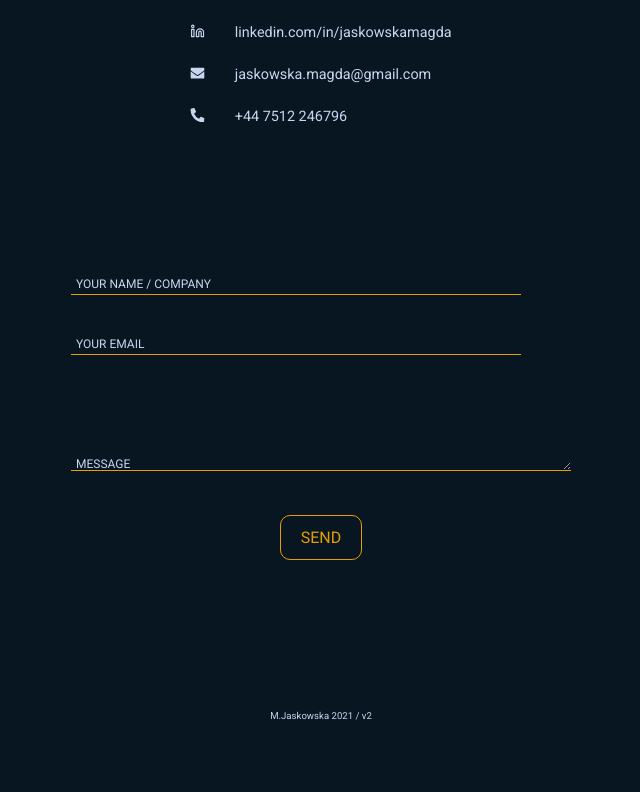
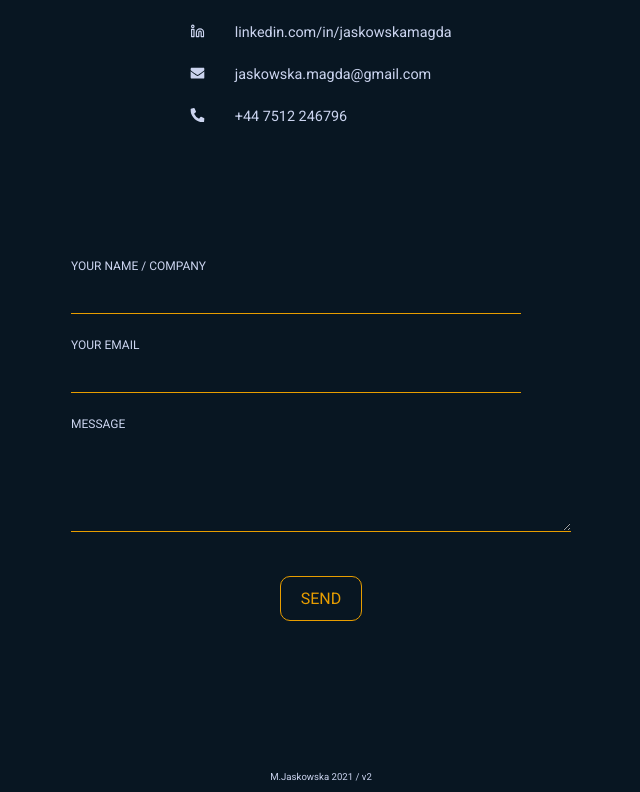
Before and after one commit to mjaskowska/portfolio, a React (Create React App) app: page / in a window 1280 px wide. Shown: the part 2352-3144 px from the top of the page, without its empty margins (319-959 px from the left). Before the commit the page ends 3083 px from the top, so only its background shows below. Built offline with nearby package versions, Linux system fonts and the light colour scheme.

Commit message:
validation setup

```diff
--- a/package.json
+++ b/package.json
@@ -6,6 +6,7 @@
     "@testing-library/jest-dom": "^5.11.10",
     "@testing-library/react": "^11.2.6",
     "@testing-library/user-event": "^12.8.3",
+    "emailjs-com": "^2.6.4",
     "formik": "^2.2.6",
     "node-sass": "^5.0.0",
     "react": "^17.0.2",
--- a/src/components/contact/Contact.jsx
+++ b/src/components/contact/Contact.jsx
@@ -8,6 +8,8 @@ import { FaEnvelope } from "react-icons/fa";
 import { FaPhoneAlt } from "react-icons/fa";
 
 const Contact = () => {
+
+
   return (
     <div className="contact">
       <h3 className="subtitle">
--- a/src/components/contact/EmailForm.jsx
+++ b/src/components/contact/EmailForm.jsx
@@ -1,32 +1,85 @@
-import React from 'react'
-import { Form } from "react-bootstrap";
+import React from "react";
+
+import { Formik } from "formik";
+import { contactFormValidationSchema } from "./validation";
 
 import { useHelper } from "./helper";
+import { FORMIK_CONSTANTS } from "./constants";
+
+
 
 const EmailForm = () => {
 
+  const {
+    sendEmail,
+  } = useHelper()
 
+  return (
+    <Formik
+      {...{
+        initialValues: { email: "", message: "" },
+        validateOnChange: true,
+        validateOnMount: false,
+        // validationSchema: contactFormValidationSchema,
+        onSubmit: (values) => {
+          sendEmail(values);
+        },
 
+      }}
+    >
+      {({ values, errors, isValid, touched, handleSubmit, handleChange }) => (
+        <section className="emailJS">
+          <div className="form-group">
+            <label htmlFor="name">YOUR NAME / COMPANY</label>
+            <input
+              autoComplete="off"
+              id="name"
+              type="text"
+              value={values[FORMIK_CONSTANTS.NAME]}
+              onChange={handleChange}
+            />
+            {errors[FORMIK_CONSTANTS.NAME] && (
+              <p className="validation-error">{errors[FORMIK_CONSTANTS.NAME]}</p>
+            )}
+          </div>
+          <div className="form-group">
+            <label htmlFor="email">YOUR EMAIL</label>
+            <input
+              id="email"
+              type="email"
+              autoComplete="off"
+              onChange={handleChange}
+              value={values[FORMIK_CONSTANTS.EMAIL]}
+            />
+            {errors[FORMIK_CONSTANTS.EMAIL] && (
+              <p className="validation-error">{errors[FORMIK_CONSTANTS.EMAIL]}</p>
+            )}
+          </div>
+          <div className="form-group">
+            <label htmlFor="message">MESSAGE</label>
+            <textarea
+              id="message"
+              autoComplete="off"
+              value={values[FORMIK_CONSTANTS.MESSAGE]}
+              onChange={handleChange}
+              rows="4"
+            />
+            {errors[FORMIK_CONSTANTS.MESSAGE] && (
+              <p className="validation-error">{errors[FORMIK_CONSTANTS.MESSAGE]}</p>
+            )}
+          </div>
+          <button
+            onClick={handleSubmit}
+            className="orange-btn"
+            type="submit"
+            disabled={!isValid}
+          >
+            SEND
+          </button>
+        </section>
+      )}
+    </Formik>
+  );
+};
 
-    return (
-        <section className="emailJS">
-        <Form>
-          <Form.Group controlId="FormName">
-          <Form.Control required type="text"/>
-            <Form.Label>YOUR NAME / COMPANY</Form.Label>
-          </Form.Group>
-          <Form.Group controlId="FormEmail">
-          <Form.Control required type="email"/>
-            <Form.Label>YOUR EMAIL</Form.Label>
-          </Form.Group>
-          <Form.Group controlId="FormMessage">
-              <Form.Control required as="textarea" rows={5}/>
-            <Form.Label>MESSAGE</Form.Label>
-          </Form.Group>
-          <button className="orange-btn" type="submit">SEND</button>
-        </Form>
-      </section>
-    )
-}
-
-export default EmailForm
+export default EmailForm;
--- a/src/components/contact/constants.js
+++ b/src/components/contact/constants.js
@@ -1,4 +1,4 @@
-export const CONSTANTS = {
+export const FORMIK_CONSTANTS = {
     NAME: "title",
     EMAIL: "email",
     MESSAGE: "message"
--- a/src/components/contact/helper.js
+++ b/src/components/contact/helper.js
@@ -1,9 +1,28 @@
 import { useState, useEffect } from "react";
+
+import emailjs from 'emailjs-com';
 
 export const useHelper = () => {
 
+    const sendEmail = ({name, email, message}) => {
+        console.log(name)
+        console.log(email)
+        console.log(message)
+
+        emailjs.sendForm('gmail', 'YOUR_TEMPLATE_ID', templateParams, 'YOUR_USER_ID')
+      .then((result) => {
+          console.log(result.text);
+      }, (error) => {
+          console.log(error.text);
+      });
+
+      }
+
+    const templateParams = {
+    }
+
 
     return {
-
+        sendEmail,
     }
 }
--- a/src/components/contact/validation.js
+++ b/src/components/contact/validation.js
@@ -1 +1,9 @@
 import * as yup from "yup";
+
+import {FORMIK_CONSTANTS} from './constants'
+
+export const contactFormValidationSchema = yup.object().shape({
+    [FORMIK_CONSTANTS.NAME]: yup.string().required("Required."),
+    [FORMIK_CONSTANTS.EMAIL]: yup.string().email("Inalid email.").required("Required."),
+    [FORMIK_CONSTANTS.MESSAGE]: yup.string().required("Required"),
+})
--- a/src/styles/_contact.scss
+++ b/src/styles/_contact.scss
@@ -29,16 +29,10 @@
             position: relative;
             margin-bottom: 20px;
 
-        .form-label {
+        label {
             font-size: 0.75rem;
-            pointer-events: none;
-            position: absolute;
-            bottom: 4px;
-            left: 1%;
-            transition: all 0.3s ease-in-out;
-
         }
-        .form-control {
+        input, textarea {
             background: transparent;
             border: none;
             outline: none;
@@ -46,25 +40,21 @@
             width: 100%;
             &:focus {
                 border-bottom: 2px solid $main-medium-blue;
+                background: transparent;
             }
         }
         textarea {
             margin-top: 20px;
+            min-height: 80px;
         }
-        .form-control[type=text], .form-control[type=email] {
+
+        input[type=text], input[type=email] {
             width: 90%;
             height: 40px;
-            padding-top: 15px;
         }
-
-        input:focus + .form-label, input:valid + .form-label {
-            bottom: 30px;
-            font-size: 0.6rem;
-            transition: all 0.3s ease-in-out;
-        }
-        textarea:focus + .form-label, textarea:valid + .form-label {
-            bottom: 90px;
-            font-size: 0.6rem;
+        .validation-error {
+            font-size: 0.7rem;
+            color: red;
         }
 
         }
--- a/src/styles/_shared.scss
+++ b/src/styles/_shared.scss
@@ -8,6 +8,7 @@
     padding: 12px 20px;
     font-size: 1rem;
     max-width: 150px;
+    outline: none;
     &:hover {
         color: white;
         background: $orange;
```
Also changed, not shown: 2 other files (tests, documents, lock files or other folders).
